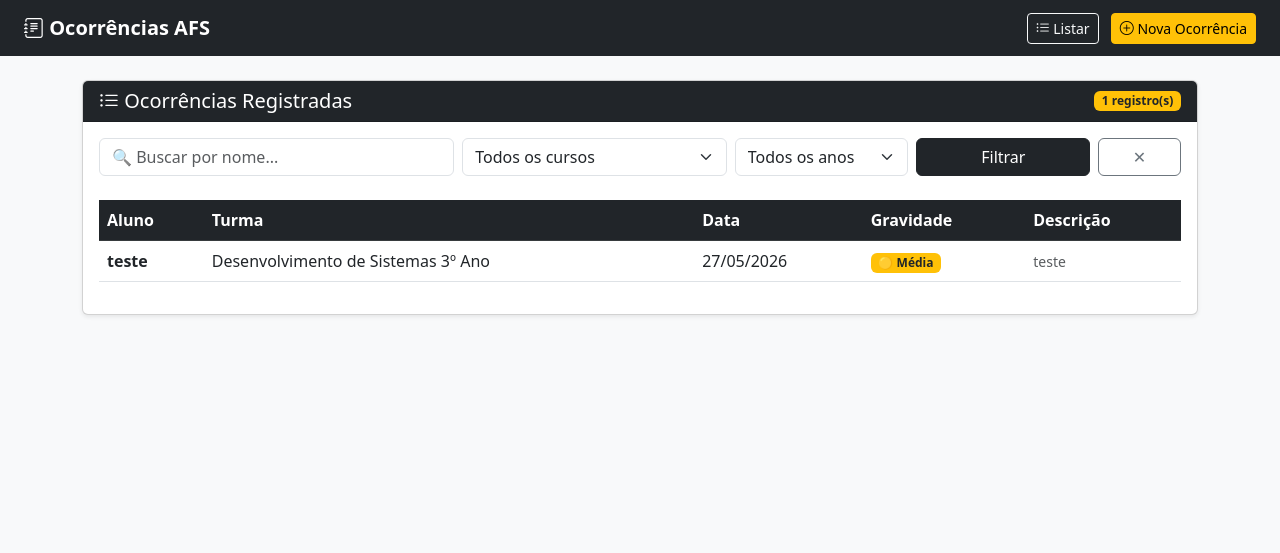
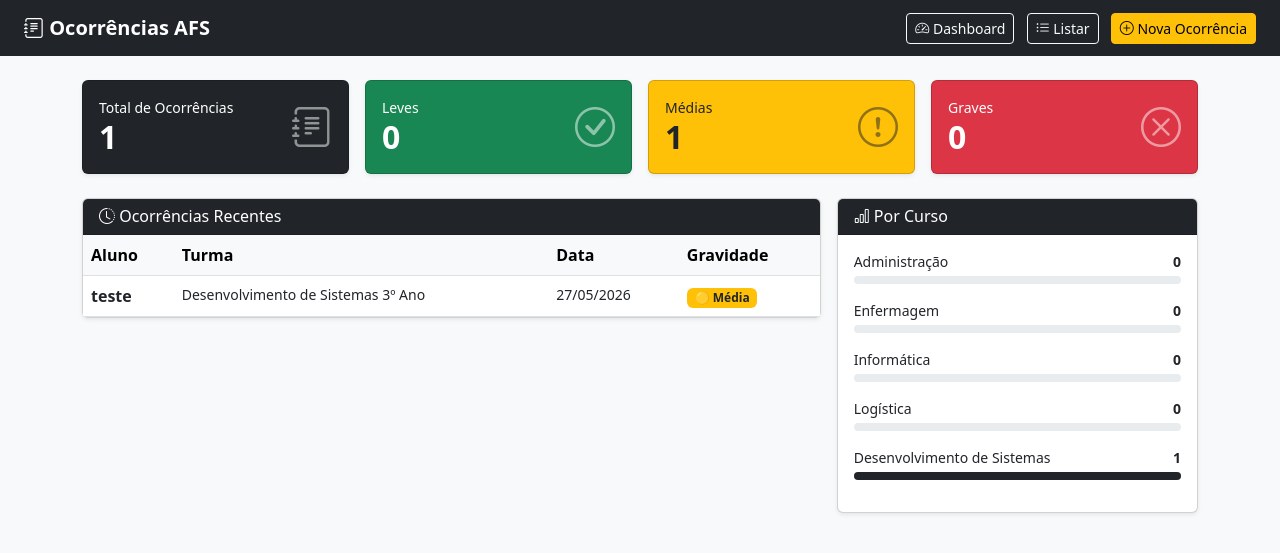
Before and after one commit to ruan-codes/ocorrencias_escolares, a Django app: page / in a window 1280 px wide. Shown: the top 553 px of the page. Run offline with Django 5.2, Linux system fonts and the light colour scheme; data comes from the database, SQL or seed files in the repository; both versions use the stored data as it was after the commit.

Commit message:
feat: add dashboard view and template for displaying occurrence statistics

```diff
--- a/ocorrencias_project/ocorrencias/templates/ocorrencias/base.html
+++ b/ocorrencias_project/ocorrencias/templates/ocorrencias/base.html
@@ -1,19 +1,30 @@
-<!DOCTYPE html>
+<!doctype html>
 <html lang="pt-br">
   <head>
-    <meta charset="UTF-8">
-    <meta name="viewport" content="width=device-width, initial-scale=1.0">
+    <meta charset="UTF-8" />
+    <meta name="viewport" content="width=device-width, initial-scale=1.0" />
     <title>Sistema de Ocorrências</title>
-    <link href="https://cdn.jsdelivr.net/npm/bootstrap@5.3.0/dist/css/bootstrap.min.css" rel="stylesheet">
-    <link href="https://cdn.jsdelivr.net/npm/bootstrap-icons@1.10.5/font/bootstrap-icons.css" rel="stylesheet">
+    <link
+      href="https://cdn.jsdelivr.net/npm/bootstrap@5.3.0/dist/css/bootstrap.min.css"
+      rel="stylesheet"
+    />
+    <link
+      href="https://cdn.jsdelivr.net/npm/bootstrap-icons@1.10.5/font/bootstrap-icons.css"
+      rel="stylesheet"
+    />
   </head>
   <body class="bg-light">
-
     <nav class="navbar navbar-dark bg-dark px-4">
-        <a class="navbar-brand fw-bold" href="{% url 'listar' %}">
+      <a class="navbar-brand fw-bold" href="{% url 'dashboard' %}">
         <i class="bi bi-journal-text"></i> Ocorrências AFS
       </a>
       <div>
+        <a
+          href="{% url 'dashboard' %}"
+          class="btn btn-outline-light btn-sm me-2"
+        >
+          <i class="bi bi-speedometer2"></i> Dashboard
+        </a>
         <a href="{% url 'listar' %}" class="btn btn-outline-light btn-sm me-2">
           <i class="bi bi-list-ul"></i> Listar
         </a>
@@ -24,18 +35,16 @@
     </nav>
 
     <div class="container mt-4">
-
-        {% if messages %}
-            {% for message in messages %}
+      {% if messages %} {% for message in messages %}
       <div class="alert alert-success alert-dismissible fade show" role="alert">
         <i class="bi bi-check-circle"></i> {{ message }}
-                    <button type="button" class="btn-close" data-bs-dismiss="alert"></button>
+        <button
+          type="button"
+          class="btn-close"
+          data-bs-dismiss="alert"
+        ></button>
       </div>
-            {% endfor %}
-        {% endif %}
-
-        {% block content %}{% endblock %}
-
+      {% endfor %} {% endif %} {% block content %}{% endblock %}
     </div>
 
     <script src="https://cdn.jsdelivr.net/npm/bootstrap@5.3.0/dist/js/bootstrap.bundle.min.js"></script>
--- /dev/null
+++ b/ocorrencias_project/ocorrencias/templates/ocorrencias/dashboard.html
@@ -0,0 +1,139 @@
+{% extends 'ocorrencias/base.html' %}
+
+{% block content %}
+
+{# Cards de totais #}
+<div class="row g-3 mb-4">
+    <div class="col-md-3">
+        <div class="card text-white bg-dark shadow-sm">
+            <div class="card-body d-flex justify-content-between align-items-center">
+                <div>
+                    <p class="mb-0 small">Total de Ocorrências</p>
+                    <h2 class="mb-0 fw-bold">{{ total }}</h2>
+                </div>
+                <i class="bi bi-journal-text fs-1 opacity-50"></i>
+            </div>
+        </div>
+    </div>
+    <div class="col-md-3">
+        <div class="card text-white bg-success shadow-sm">
+            <div class="card-body d-flex justify-content-between align-items-center">
+                <div>
+                    <p class="mb-0 small">Leves</p>
+                    <h2 class="mb-0 fw-bold">{{ leves }}</h2>
+                </div>
+                <i class="bi bi-check-circle fs-1 opacity-50"></i>
+            </div>
+        </div>
+    </div>
+    <div class="col-md-3">
+        <div class="card text-dark bg-warning shadow-sm">
+            <div class="card-body d-flex justify-content-between align-items-center">
+                <div>
+                    <p class="mb-0 small">Médias</p>
+                    <h2 class="mb-0 fw-bold">{{ medias }}</h2>
+                </div>
+                <i class="bi bi-exclamation-circle fs-1 opacity-50"></i>
+            </div>
+        </div>
+    </div>
+    <div class="col-md-3">
+        <div class="card text-white bg-danger shadow-sm">
+            <div class="card-body d-flex justify-content-between align-items-center">
+                <div>
+                    <p class="mb-0 small">Graves</p>
+                    <h2 class="mb-0 fw-bold">{{ graves }}</h2>
+                </div>
+                <i class="bi bi-x-circle fs-1 opacity-50"></i>
+            </div>
+        </div>
+    </div>
+</div>
+
+<div class="row g-3">
+
+    {# Ocorrências recentes #}
+    <div class="col-md-8">
+        <div class="card shadow-sm">
+            <div class="card-header bg-dark text-white">
+                <h6 class="mb-0"><i class="bi bi-clock-history"></i> Ocorrências Recentes</h6>
+            </div>
+            <div class="card-body p-0">
+                {% if recentes %}
+                <table class="table table-hover mb-0">
+                    <thead class="table-light">
+                        <tr>
+                            <th>Aluno</th>
+                            <th>Turma</th>
+                            <th>Data</th>
+                            <th>Gravidade</th>
+                        </tr>
+                    </thead>
+                    <tbody>
+                        {% for oc in recentes %}
+                        <tr>
+                            <td>
+                                <a href="{% url 'detalhe' oc.pk %}" class="text-decoration-none text-dark fw-bold">
+                                    {{ oc.nome_aluno }}
+                                </a>
+                            </td>
+                            <td class="small">{{ oc.get_curso_display }} {{ oc.get_ano_display }}</td>
+                            <td class="small">{{ oc.data|date:"d/m/Y" }}</td>
+                            <td>
+                                {% if oc.gravidade == 'leve' %}
+                                    <span class="badge bg-success">🟢 Leve</span>
+                                {% elif oc.gravidade == 'media' %}
+                                    <span class="badge bg-warning text-dark">🟡 Média</span>
+                                {% else %}
+                                    <span class="badge bg-danger">🔴 Grave</span>
+                                {% endif %}
+                            </td>
+                        </tr>
+                        {% endfor %}
+                    </tbody>
+                </table>
+                {% else %}
+                <div class="text-center text-muted py-4">
+                    <i class="bi bi-inbox fs-1"></i>
+                    <p class="mt-2">Nenhuma ocorrência registrada ainda.</p>
+                </div>
+                {% endif %}
+            </div>
+            {% if total > 5 %}
+            <div class="card-footer text-end">
+                <a href="{% url 'listar' %}" class="btn btn-sm btn-outline-dark">
+                    Ver todas <i class="bi bi-arrow-right"></i>
+                </a>
+            </div>
+            {% endif %}
+        </div>
+    </div>
+
+    {# Ocorrências por curso #}
+    <div class="col-md-4">
+        <div class="card shadow-sm">
+            <div class="card-header bg-dark text-white">
+                <h6 class="mb-0"><i class="bi bi-bar-chart"></i> Por Curso</h6>
+            </div>
+            <div class="card-body">
+                {% for item in cursos_data %}
+                <div class="mb-3">
+                    <div class="d-flex justify-content-between small mb-1">
+                        <span>{{ item.curso }}</span>
+                        <span class="fw-bold">{{ item.quantidade }}</span>
+                    </div>
+                    <div class="progress" style="height: 8px;">
+                        {% if total > 0 %}
+                            <div class="progress-bar bg-dark" style="width: {% widthratio item.quantidade total 100 %}%"></div>
+                        {% else %}
+                            <div class="progress-bar bg-dark" style="width: 0%"></div>
+                        {% endif %}
+                    </div>
+                </div>
+                {% endfor %}
+            </div>
+        </div>
+    </div>
+
+</div>
+{% endblock %}
--- a/ocorrencias_project/ocorrencias/urls.py
+++ b/ocorrencias_project/ocorrencias/urls.py
@@ -2,7 +2,8 @@ from django.urls import path
 from . import views
 
 urlpatterns = [
-    path("", views.listar, name="listar"),
+    path("", views.dashboard, name="dashboard"),
+    path("ocorrencias/", views.listar, name="listar"),
     path("cadastrar/", views.cadastrar, name="cadastrar"),
     path("detalhe/<int:pk>/", views.detalhe, name="detalhe"),
     path("detalhe/<int:pk>/editar/", views.editar, name="editar"),
--- a/ocorrencias_project/ocorrencias/views.py
+++ b/ocorrencias_project/ocorrencias/views.py
@@ -2,6 +2,30 @@ from django.shortcuts import render, redirect, get_object_or_404
 from django.contrib import messages
 from .models import Ocorrencia
 from .forms import OcorrenciaForm
+
+def dashboard(request):
+    total = Ocorrencia.objects.count()
+    leves = Ocorrencia.objects.filter(gravidade="leve").count()
+    medias = Ocorrencia.objects.filter(gravidade="media").count()
+    graves = Ocorrencia.objects.filter(gravidade="grave").count()
+    recentes = Ocorrencia.objects.all()[:5]
+
+    cursos_data = []
+    for valor, label in Ocorrencia.CURSOS:
+        quantidade = Ocorrencia.objects.filter(curso=valor).count()
+        cursos_data.append({"curso": label, "quantidade": quantidade})
+
+    context = {
+        "total": total,
+        "leves": leves,
+        "medias": medias,
+        "graves": graves,
+        "recentes": recentes,
+        "cursos_data": cursos_data,
+    }
+
+    return render(request, "ocorrencias/dashboard.html", context)
+
 
 
 def cadastrar(request):
```
Also changed, not shown: ocorrencias_project/db.sqlite3. Lines whose indentation alone changed are shown as unchanged.
